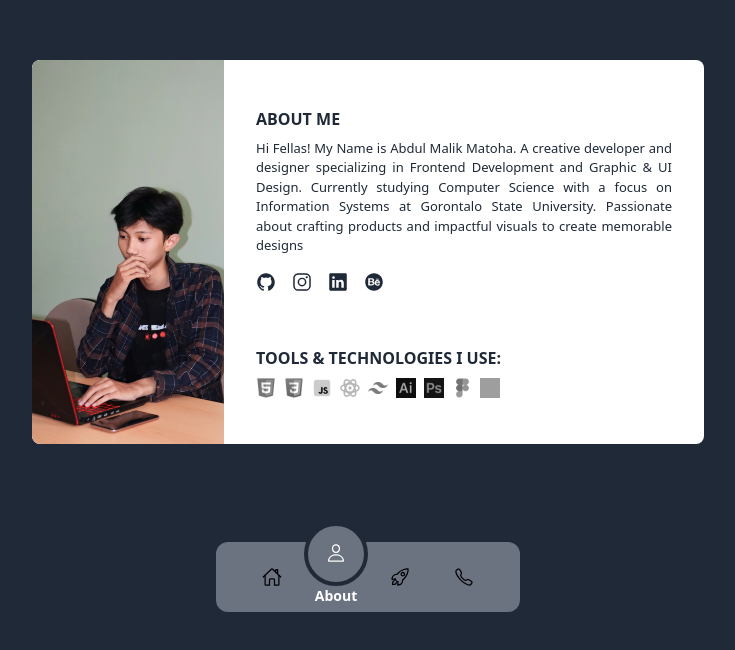
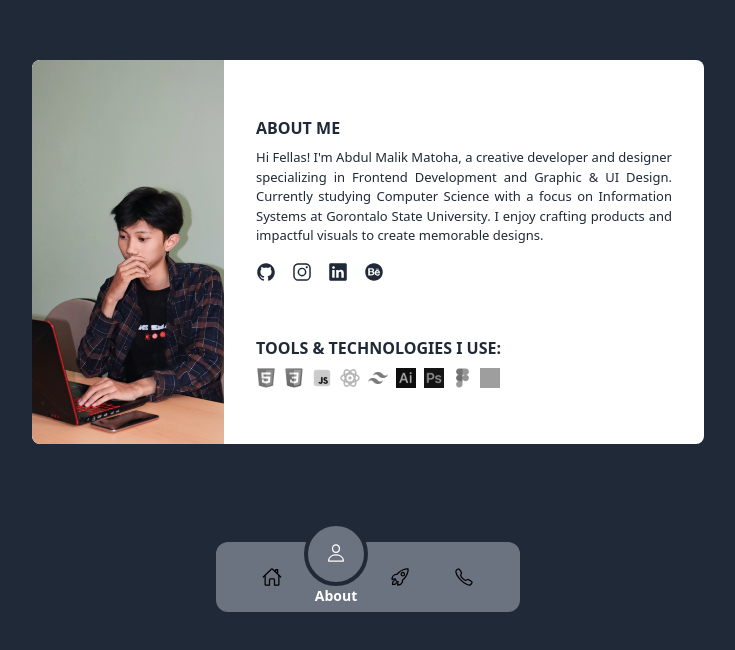
Before and after one commit to Malixl/PortfolioLix, a React (Vite) app: page /about in a window 1280 px wide. Shown: the part 148-798 px from the top of the page, without its empty margins (272-1007 px from the left). Built offline with nearby package versions, Linux system fonts and the light colour scheme; grey boxes are pictures that could not be loaded.

Commit message:
chore: Update About page content and improve readability

```diff
--- a/src/pages/About.jsx
+++ b/src/pages/About.jsx
@@ -35,12 +35,12 @@ const About = () => {
               initial={{ opacity: 0 }}
               transition={{ delay: 0.5, duration: 0.5 }}
             >
-              Hi Fellas! My Name is Abdul Malik Matoha. A creative developer and
+              Hi Fellas! I'm Abdul Malik Matoha, a creative developer and
               designer specializing in Frontend Development and Graphic & UI
               Design. Currently studying Computer Science with a focus on
-              Information Systems at Gorontalo State University. Passionate
-              about crafting products and impactful visuals to create memorable
-              designs
+              Information Systems at Gorontalo State University. I enjoy
+              crafting products and impactful visuals to create memorable
+              designs.
             </motion.p>
             <motion.div
               className="flex mb-6"
```
